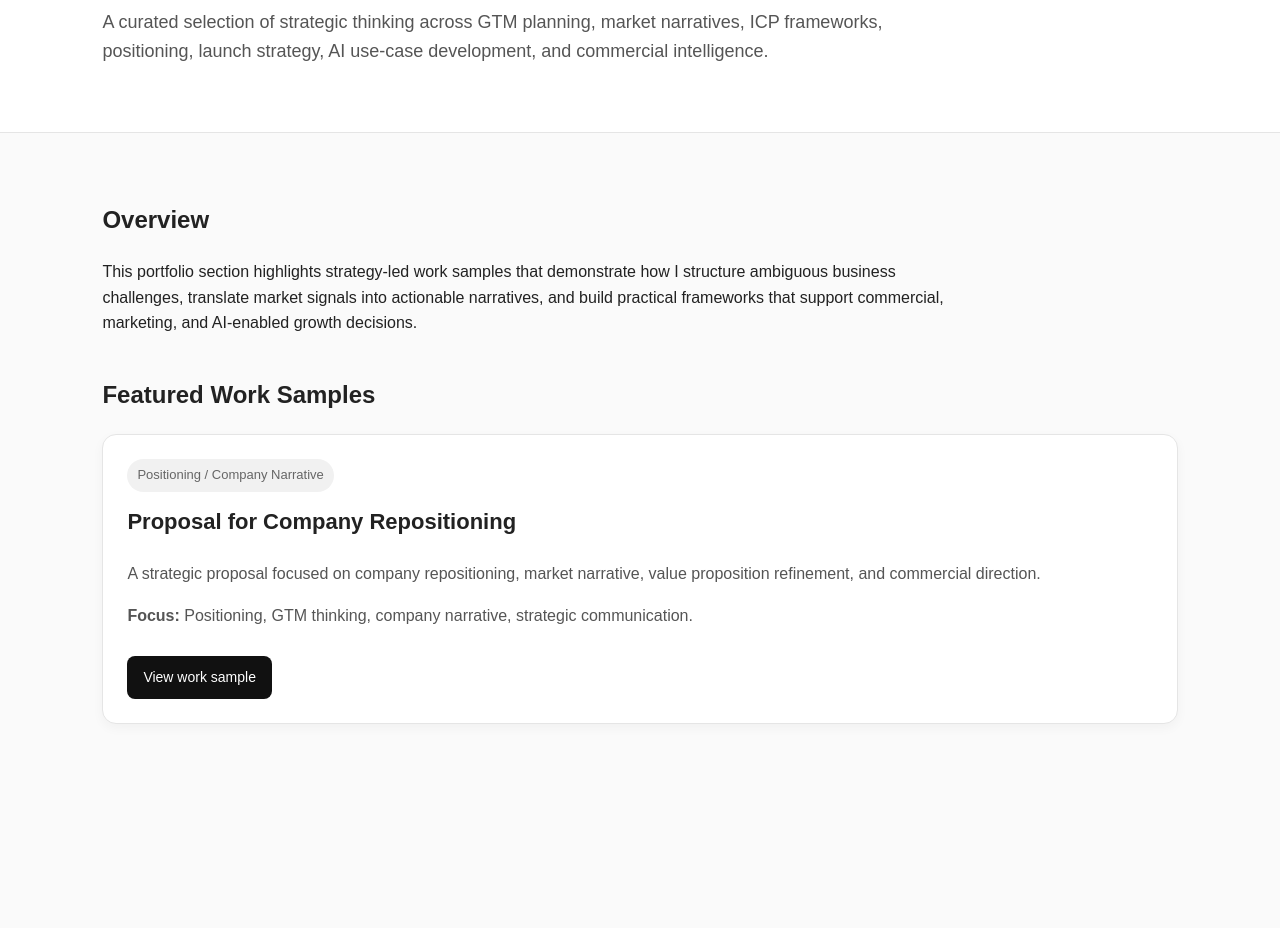
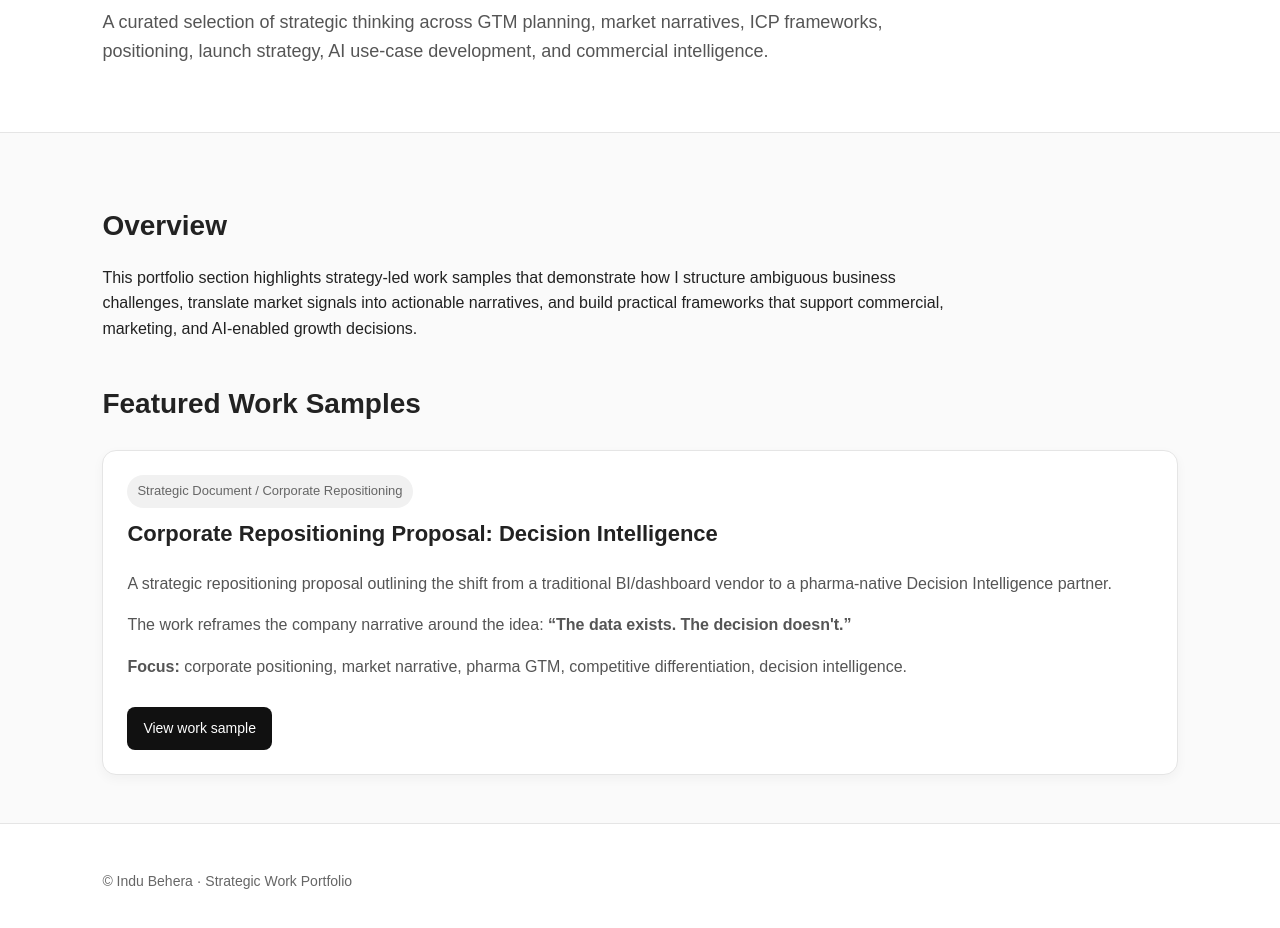
Before and after one commit to InduBehera/indubehera.github.io, a plain HTML site: page work-portfolio/strategic-documents.html in a window 1280 px wide. Shown: the part 168-1096 px from the top of the page. Before the commit the page ends 940 px from the top, so only its background shows below. Drawn offline with Linux system fonts and the light colour scheme.

Commit message:
Update strategic-documents.html

```diff
--- a/work-portfolio/strategic-documents.html
+++ b/work-portfolio/strategic-documents.html
@@ -48,10 +48,17 @@
       margin-bottom: 40px;
     }
 
+    .section-intro h2,
+    section h2 {
+      font-size: 28px;
+      margin-bottom: 12px;
+    }
+
     .portfolio-grid {
       display: grid;
       grid-template-columns: repeat(auto-fit, minmax(280px, 1fr));
       gap: 24px;
+      margin-top: 24px;
     }
 
     .portfolio-card {
@@ -65,6 +72,7 @@
     .portfolio-card h3 {
       margin-top: 0;
       font-size: 22px;
+      line-height: 1.3;
     }
 
     .portfolio-card p {
@@ -94,6 +102,14 @@
 
     .button:hover {
       background: #333;
+    }
+
+    footer {
+      padding: 32px 8%;
+      border-top: 1px solid #e5e5e5;
+      background: #ffffff;
+      color: #666;
+      font-size: 14px;
     }
   </style>
 </head>
@@ -128,15 +144,19 @@
       <div class="portfolio-grid">
 
         <article class="portfolio-card">
-          <span class="tag">Positioning / Company Narrative</span>
-          <h3>Proposal for Company Repositioning</h3>
+          <span class="tag">Strategic Document / Corporate Repositioning</span>
+          <h3>Corporate Repositioning Proposal: Decision Intelligence</h3>
           <p>
-            A strategic proposal focused on company repositioning, market narrative,
-            value proposition refinement, and commercial direction.
+            A strategic repositioning proposal outlining the shift from a traditional
+            BI/dashboard vendor to a pharma-native Decision Intelligence partner.
           </p>
           <p>
-            <strong>Focus:</strong> Positioning, GTM thinking, company narrative,
-            strategic communication.
+            The work reframes the company narrative around the idea:
+            <strong>“The data exists. The decision doesn't.”</strong>
+          </p>
+          <p>
+            <strong>Focus:</strong> corporate positioning, market narrative, pharma GTM,
+            competitive differentiation, decision intelligence.
           </p>
           <a class="button" href="https://drive.google.com/file/d/1HdWpAsDunwP5oi7cLRajES9xJRouCuPO/view?usp=drive_link" target="_blank" rel="noopener noreferrer">
             View work sample
@@ -148,5 +168,9 @@
 
   </main>
 
+  <footer>
+    <p>© Indu Behera · Strategic Work Portfolio</p>
+  </footer>
+
 </body>
 </html>
```
